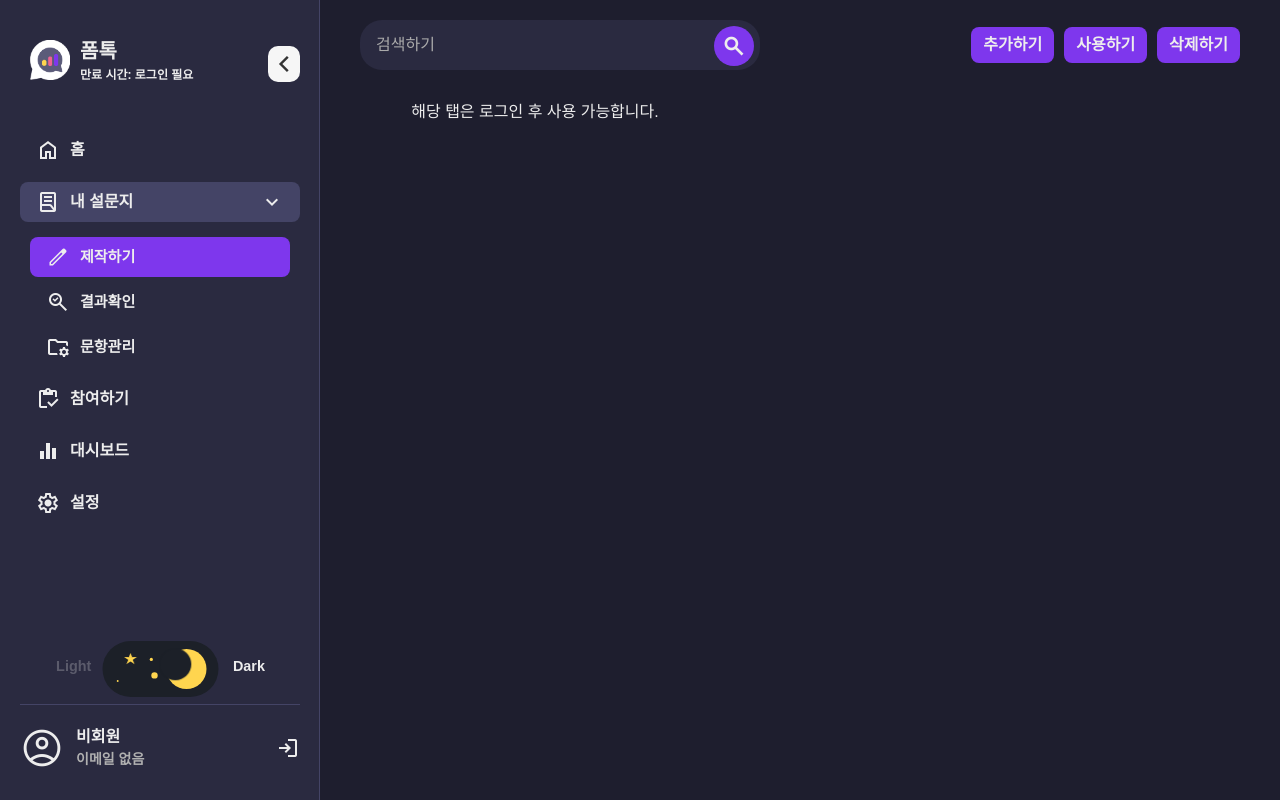
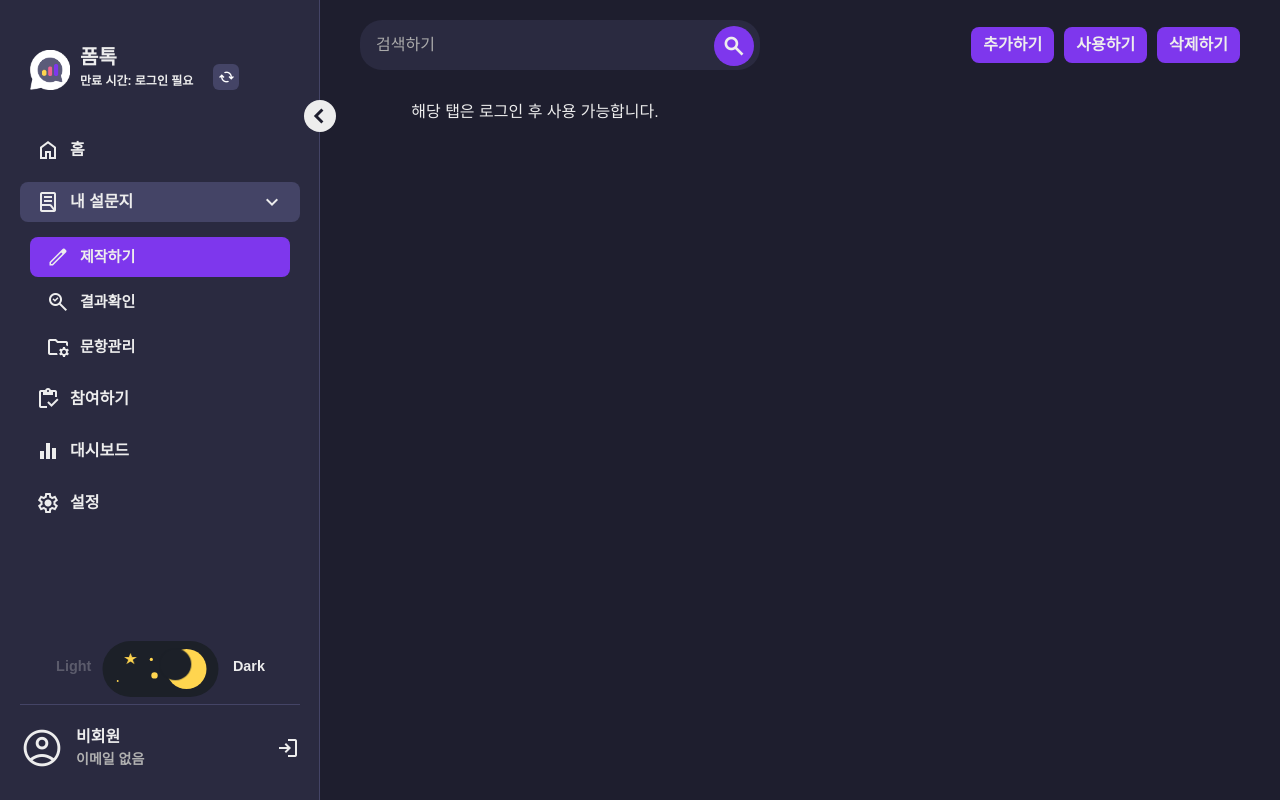
Before and after one commit to pukkok/formtok, a React (Create React App) app: page /my-form/questions in a window 1280 px wide. Built offline with nearby package versions, Linux system fonts and the light colour scheme; a web font is replaced by a local one.

Commit message:
로그인 연장기능 및 디자인 추가

```diff
--- a/src/Components/AddAnswer.js
+++ b/src/Components/AddAnswer.js
@@ -23,9 +23,9 @@ const StyledAddAnswerWrapper = styled.div`
     button{
         span{
             font-weight: 300;
-            transition: all.2s;
             &:hover{
-                rotate: 90deg;
+                scale: 1.05;
+                font-weight: 500;
             }
         }
 
--- a/src/Components/DashBoardLogo.js
+++ b/src/Components/DashBoardLogo.js
@@ -2,6 +2,7 @@ import React, { useEffect, useState, useRef } from "react";
 import styled from "styled-components";
 import { jwtDecode } from "jwt-decode";
 import useAxios from "../Hooks/useAxios";
+import { Icon } from "./Icons";
 
 const StyledLogo = styled.div`
     width: 280px;
@@ -11,8 +12,9 @@ const StyledLogo = styled.div`
     display: flex;
     gap: 10px;
     padding: 0 10px;
-    align-items: center;
+    align-items: flex-end;
     position: relative;
+    margin-bottom: 40px;
 
     .img-box {
         width: 40px;
@@ -27,32 +29,37 @@ const StyledLogo = styled.div`
     }
 
     p {
+        flex: 1;
         font-size: 12px;
     }
 
-    &:hover .renew{
+    .renew{
+        font-size: 15px;
+        margin-left: 10px;
         display: flex;
-    }
-
-    .renew{
-        display: none;
-        position: absolute;
         justify-content: center;
         align-items: center;
-        top: 50%;
-        left: 50%;
-        transform: translate(-50%, -50%);
-        border-radius: 12px;
-        width: 100px;
-        height: 40px;
-        /* background-image: linear-gradient(rgba(0,0,0, .8), rgba(0,0,0, .8)); */
-        background-color: #000;
+        background-color: var(--pk-charcoal);
+        color: #fff;
+        padding: 4px 4px;
+        font-weight: bold;
+        border-radius: 6px;
         cursor: pointer;
+        &:hover {
+            background-color: var(--pk-point-hover);
+            span{
+                transform: rotate(180deg);
+            }
+        }
+        span{
+            transition: transform .5s;
+            font-size: 18px;
+        }
     }
 `
 
-function Logo({src}) {
-    const [timeLeft, setTimeLeft] = useState("")
+function Logo({src, isExpiredToken}) {
+    const [timeLeft, setTimeLeft] = useState("0시간 00분")
     const intervalRef = useRef(null) // setInterval의 ID를 저장하는 ref
     const token = localStorage.getItem('token')
     const [warningAlert, setWarningAlert] = useState(true)
@@ -60,16 +67,17 @@ function Logo({src}) {
     useEffect(() => {
         const startTimer = (expTime) => {
             intervalRef.current = setInterval(() => {
-                const currentTime = Date.now();
-                const remainingMs = expTime - currentTime;
+                const currentTime = Date.now()
+                const remainingMs = expTime - currentTime
                 if(remainingMs <=1000 * 60 * 30){
+                    if(warningAlert) alert('30분 남았습니다.')
                     setWarningAlert(false)
-                    if(warningAlert) alert('30분 남았습니다.')
-                    // 나중에 연장기능 만들기
                 }
+
                 if(remainingMs <= 0){
                     clearInterval(intervalRef.current)
                     setTimeLeft("만료 됨")
+                    isExpiredToken(true)
                     localStorage.clear()
                 }else{
                     updateTimeLeft(remainingMs)
@@ -103,7 +111,7 @@ function Logo({src}) {
 
         // 시간에 따른 포맷 설정
         if (hours > 0) {
-            setTimeLeft(`${hours}시간 ${remainingMinutes}분 ${remainingSeconds}초`)
+            setTimeLeft(`${hours}시간 ${remainingMinutes}분`)
         } else if (remainingMinutes > 0) {
             setTimeLeft(`${remainingMinutes}분 ${remainingSeconds}초`)
         } else {
@@ -119,15 +127,16 @@ function Logo({src}) {
             <div className="img-box">
                 <img src={src} alt="" />
             </div>
-            <div>
+            <div className="timer">
                 <h1>폼톡</h1>
-                <p>만료 시간: {timeLeft}</p>
+                <p>만료 시간: {timeLeft}
+                </p>
             </div>
-            <div
-            className="renew"
-            onClick={() => refreshAuthToken(token)}>연장하기</div>
+            <button className="renew" onClick={() => refreshAuthToken(token)}>
+            <Icon code={'cached'}/>
+            </button>
         </StyledLogo>
     )
 }
 
-export default Logo;
+export default Logo
--- a/src/Hooks/useAxios.js
+++ b/src/Hooks/useAxios.js
@@ -8,19 +8,6 @@ axios.defaults.baseURL = origin.includes('localhost') ? `http://localhost:5000`
 const useAxios = () => {
     const pages = useRecoilValue(pagesAtom)
 
-    // 처음 켰을때 토큰 만료인지 확인
-    // 만료되어 있다면 토큰 삭제
-    const firstExpiredTokenCheck = (token) => {
-        axios.post('/auth', {} ,
-            {headers : {'Authorization' : `Bearer ${token}`}}
-        ).catch(error => {
-            if(error.status === 404) console.clear()
-            if(error.response.data.errName){
-                localStorage.clear()
-            }
-        })
-    }
-
     const refreshAuthToken = async (oldToken) => {
         try {
             const { data } = await axios.post('/refresh-token', {},
@@ -28,12 +15,12 @@ const useAxios = () => {
             )
             const newToken = data.token
             // 새로운 토큰을 로컬 스토리지에 저장하거나 다른 방식으로 관리
-            console.log('연장 완료')
+            alert('로그인 시간이 연장되었습니다.')
             localStorage.setItem('token', newToken)
             return newToken
         } catch (error) {
-            console.error('토큰 갱신 실패', error)
-            // 필요한 경우 로그아웃 처리 또는 재인증 절차 진행
+            alert('로그인 상태가 아닙니다.')
+            // console.error('토큰 갱신 실패', error)
             // localStorage.clear()
         }
     }
@@ -238,7 +225,7 @@ const useAxios = () => {
     }
 
     return {
-        firstExpiredTokenCheck, refreshAuthToken,
+        refreshAuthToken,
         login, join, idDupCheck, sendOtp, verifyOtp,
         createForm, saveForm, copyForm, deleteForm,
         saveQ,
--- a/src/MainPageRoutes/FormList/FormList.js
+++ b/src/MainPageRoutes/FormList/FormList.js
@@ -105,7 +105,7 @@ function FormList () {
                 {searchedForms.length > 0 && searchedForms.map((form, idx) => {
                     const {title, url, pages, endingMent} = form
                     // console.log(pages, endingMent)
-                    console.log(testlayouts[idx])
+                    // console.log(testlayouts[idx])
                     //임시
                     // const {count, full, startDate, endDate} = testlayouts[idx]
                     return <div key={url} className="card">
--- a/src/MainPageRoutes/SideBar.js
+++ b/src/MainPageRoutes/SideBar.js
@@ -7,7 +7,6 @@ import Logo from "../Components/DashBoardLogo";
 import { Icon } from "../Components/Icons";
 import classNames from "classnames";
 import sidebarNavs from "../Datas/sidebarNavs";
-import useAxios from "../Hooks/useAxios";
 import SwitchScreenModeBtn from "../Components/SwitchScreenModeBtn";
 import useSwitchPage from "../Hooks/useSwitchPage";
 
@@ -15,20 +14,19 @@ function SideBar ({logo}) {
 
     const [isSideOpen, setIsSideOpen] = useRecoilState(isSideOpenAtom)
     const [userInfo, setUserInfo] = useState(JSON.parse(localStorage.getItem('userInfo')))
+    const [isExpiredToken, setIsExpiredToken] = useState(false)
     const navigate = useNavigate()
-    const token = localStorage.getItem('token')
-    const { firstExpiredTokenCheck } = useAxios()
 
-    useEffect(() => {
-        if(token) firstExpiredTokenCheck(token)
-        else {
-            setUserInfo(null)
-        }
-    }, [token, firstExpiredTokenCheck])
     // 사이드바 열고 닫기
     const sideOpener = () => {
         setIsSideOpen(prev => !prev)
     }
+
+    useEffect(() => {
+        if(isExpiredToken){
+            setUserInfo(null)
+        }
+    }, [isExpiredToken])
 
     const [active, setActive] = useState({depth1 : null, depth2: 0})
     const [openDepth2, setOpenDepth2] = useState([1])
@@ -63,8 +61,7 @@ function SideBar ({logo}) {
         {isSideOpen ?
         <div className="tabs">
             <div className="logo-box">
-                <Logo src={logo}/>
-                <button onClick={sideOpener}><Icon code={'chevron_left'}/></button>
+                <Logo src={logo} isExpiredToken={setIsExpiredToken}/>
             </div>
             <ul className="depth1">
             {sidebarNavs.map((list, idx) => {
--- a/src/MainPageRoutes/_StyledSideBar.jsx
+++ b/src/MainPageRoutes/_StyledSideBar.jsx
@@ -19,38 +19,6 @@ const SideBarWrapper = styled.aside`
     display: flex;
     flex-direction: column;
     height: 100%;
-
-    .logo-box {
-      display: flex;
-      align-items: center;
-      padding-bottom: 20px;
-      margin-bottom: 20px;
-      button {
-        margin-top: 8px;
-        float: right;
-        font-weight: 800;
-        width: 36px;
-        height: 36px;
-        border-radius: 10px;
-        display: flex;
-        justify-content: center;
-        align-items: center;
-        background-color: var(--pk-lighter-white);
-        color: #333;
-        transition: all.2s;
-        overflow: hidden;
-
-        &:hover {
-          justify-content: flex-start;
-          width: 44px;
-
-        }
-        span{
-          font-size: 32px;
-        }
-
-      }
-    }
 
     ul, li {
       margin: 0;
--- a/src/Pages/MainPage.js
+++ b/src/Pages/MainPage.js
@@ -4,7 +4,7 @@ import SideBar from "../MainPageRoutes/SideBar";
 import styled from "styled-components";
 import { useRecoilState, useRecoilValue } from "recoil";
 import { gridAtom, isSideOpenAtom } from "../Recoils/screenAtom";
-
+import { Icon } from "../Components/Icons";
 import classNames from "classnames";
 
 const MainPageWrapper = styled.section`
@@ -13,6 +13,38 @@ const MainPageWrapper = styled.section`
     width: 100vw;
     height: 100vh;
     transition: .5s;
+
+    .side-close-btn{
+        position: absolute;
+        border-radius: 50%;
+        background-color: var(--pk-light-grey);
+        display: flex;
+        justify-content: center;
+        align-items: center;
+        width: 32px;
+        height: 32px;
+        left: 304px;
+        /* top: 50%;
+        transform: translateY(-50%); */
+        top: 100px;
+        z-index: 1000;
+        opacity: 0;
+
+        &.show{
+            opacity: 1;
+            transition: opacity .5s;
+            transition-delay: .8s;
+            display: flex;
+        }
+
+        span{
+            font-size: 28px;
+            font-weight: 600;
+            padding-right: 2px;
+            color: var(--pk-deep-dark);
+        }
+    }
+
     // 컬러
     color: var(--white-font-color);
     // 사이드, 메인, 헤더
@@ -191,10 +223,14 @@ function MainPage({ mode, logo }) {
 
     const [grid, setGrid] = useRecoilState(gridAtom)
 
-    const isSideOpen = useRecoilValue(isSideOpenAtom)
+    const [isSideOpen, setIsSideOpen] = useRecoilState(isSideOpenAtom)
 
     const screenRatio = {
         gridTemplateColumns : `${grid}px 1fr`
+    }
+
+    const sideOpener = () => {
+        setIsSideOpen(prev => !prev)
     }
 
     useEffect(() => {
@@ -202,9 +238,11 @@ function MainPage({ mode, logo }) {
     }, [isSideOpen, setGrid])
 
     return <MainPageWrapper style={screenRatio}
-    className={classNames({'darkmode': mode === 'dark'})}
-    >
+    className={classNames({'darkmode': mode === 'dark'})}>
         <SideBar logo={logo}/>
+        {<button
+            className={classNames("side-close-btn", {show: isSideOpen})}
+            onClick={sideOpener}><Icon code={'chevron_left'}/></button>}
         <ViewerWrapper>
             <Outlet/>
         </ViewerWrapper>
--- a/src/Recoils/surveyAtoms.js
+++ b/src/Recoils/surveyAtoms.js
@@ -30,10 +30,7 @@ function randomUrl() {
     return newUrl
 }
 
-const surveyListStyleAtom = atom({
-    key: 'survey-list-style',
-    default: {style: null, text: '없음'}
-})
+
 
 const surveyTitleAtom = atom({
     key: 'survey-title',
@@ -48,6 +45,24 @@ const urlAtom = atom({
 const pagesAtom = atom({ // 설문지 생성할때 초기에 만들기
     key: 'pages',
     default : []
+})
+
+const surveyListStyleAtom = atom({
+    key: 'survey-list-style',
+    default: {style: null, text: '없음'}
+})
+
+const surveyOptionAtom = atom({
+    key: 'survey-option',
+    default : {
+        isUsePeriod : false,
+        period : {start: null, end: null},
+        isNeedLogin : false,
+        isUseMaximum : false,
+        isAllowConfirmation : false,
+        isAllowModify: false,
+        isRevealTheResult: false,
+    }
 })
 
 const endingMentAtom = atom({
@@ -78,7 +93,7 @@ const AnswerBoxAtom = atom({
 
 export {
     randomKey, randomUrl,
-    surveyListStyleAtom,
+    surveyListStyleAtom, surveyOptionAtom,
     urlAtom, surveyTitleAtom,
     activeCardAtom,
     pagesAtom, endingMentAtom, surveyPeriodAtom,
```
